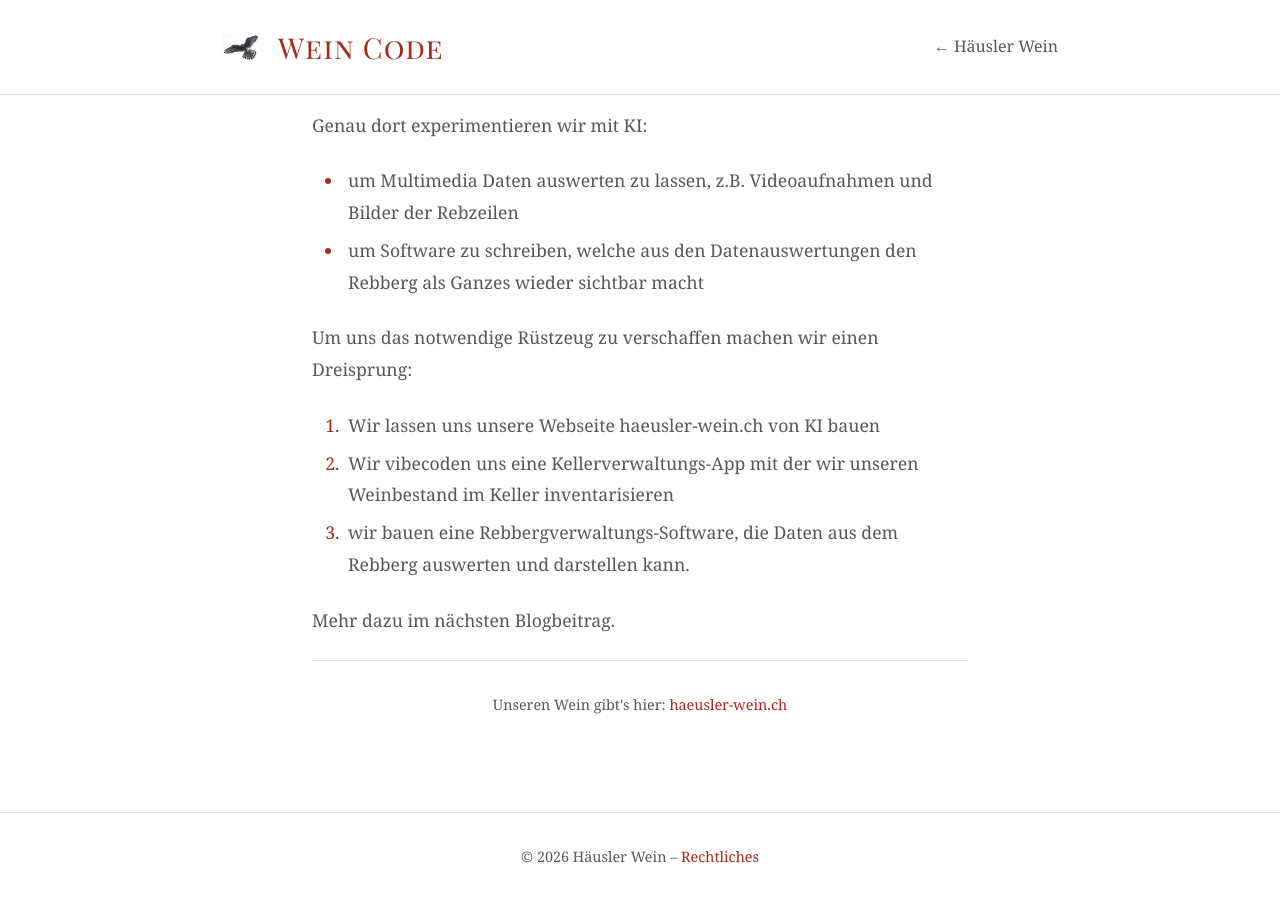
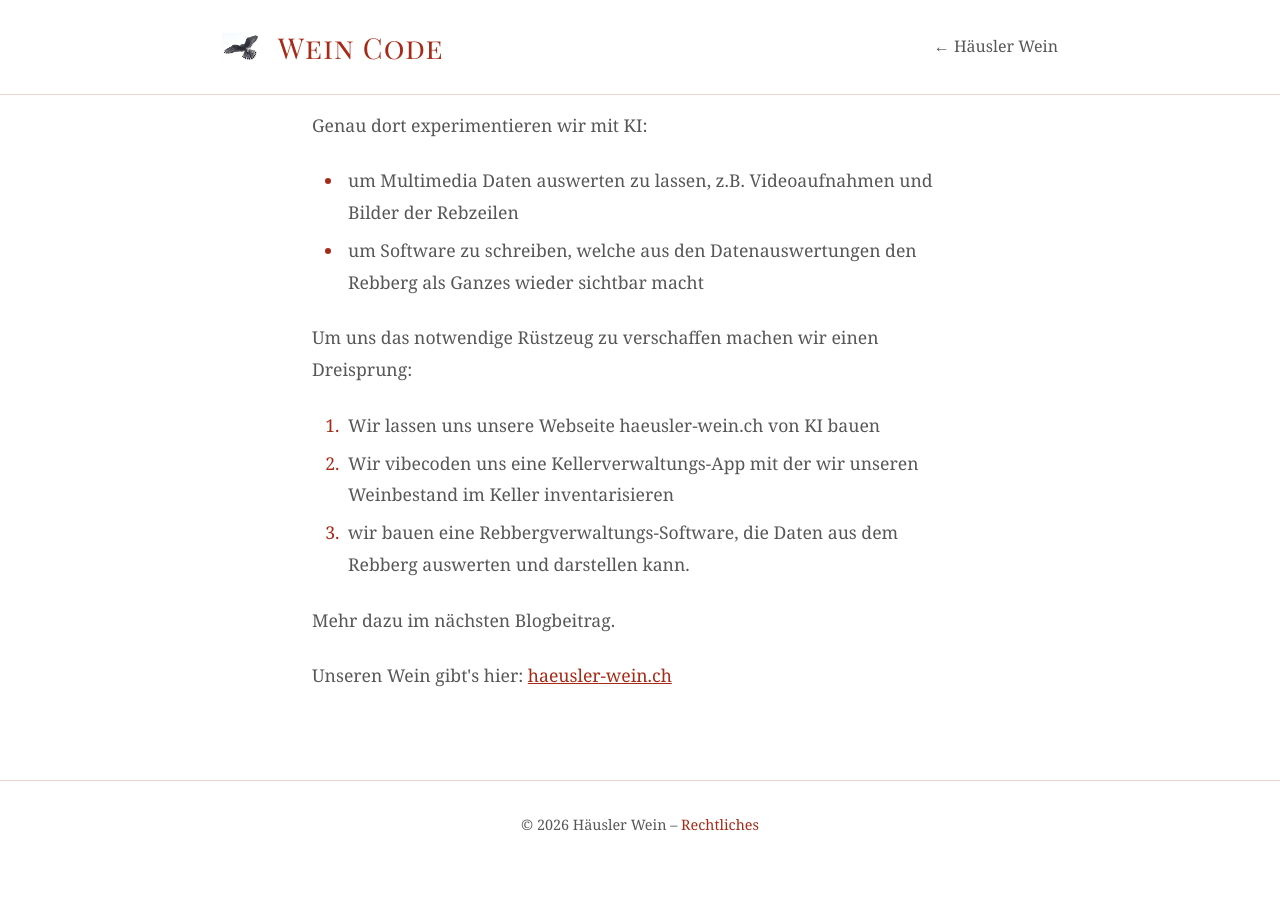
Before and after one commit to github-rha/blog.haeusler-wein, a Jekyll site: the page built from _posts/2026-05-08-willkommen.md, in a window 1280 px wide and 900 px high, scrolled down 1225 px. Built offline with Jekyll 4.4.1, drawn with Linux system fonts in a browser that asks for light colours; after the commit the page ends 2093 px from its top, so only the background shows below that.

Commit message:
Make wine CTA flow with post text
Moved the CTA inside .post-content as a paragraph so it inherits the
normal post text/link styling instead of the separate site-footer look.

```diff
--- a/_layouts/post.html
+++ b/_layouts/post.html
@@ -9,9 +9,6 @@ layout: default
 
     <div class="post-content">
         {{ content }}
+        <p class="post-cta">Unseren Wein gibt's hier: <a href="https://haeusler-wein.ch/#wein">haeusler-wein.ch</a></p>
     </div>
-
-    <footer class="post-cta">
-        <p>Unseren Wein gibt's hier: <a href="https://haeusler-wein.ch/#wein">haeusler-wein.ch</a></p>
-    </footer>
 </article>
```
